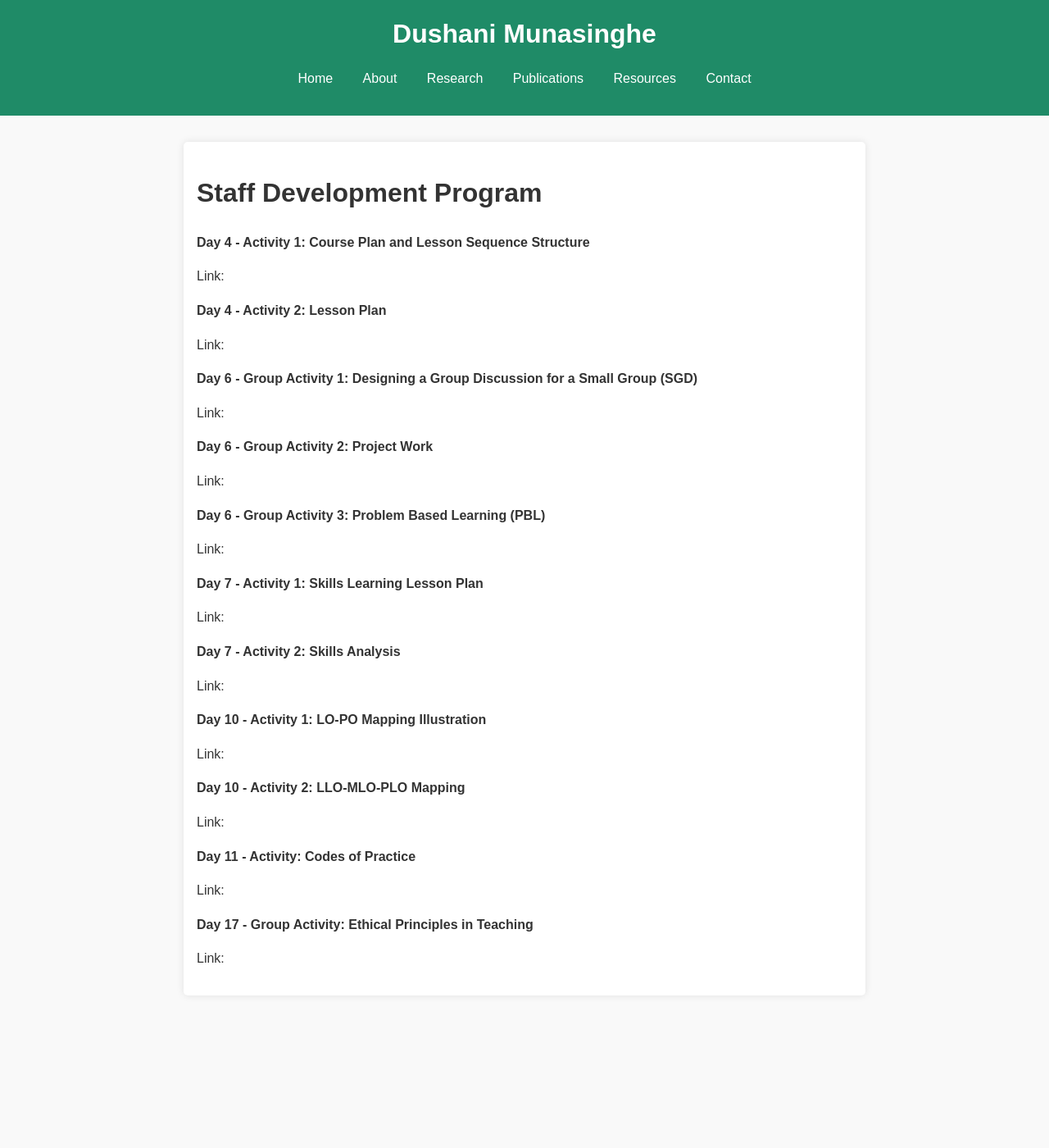
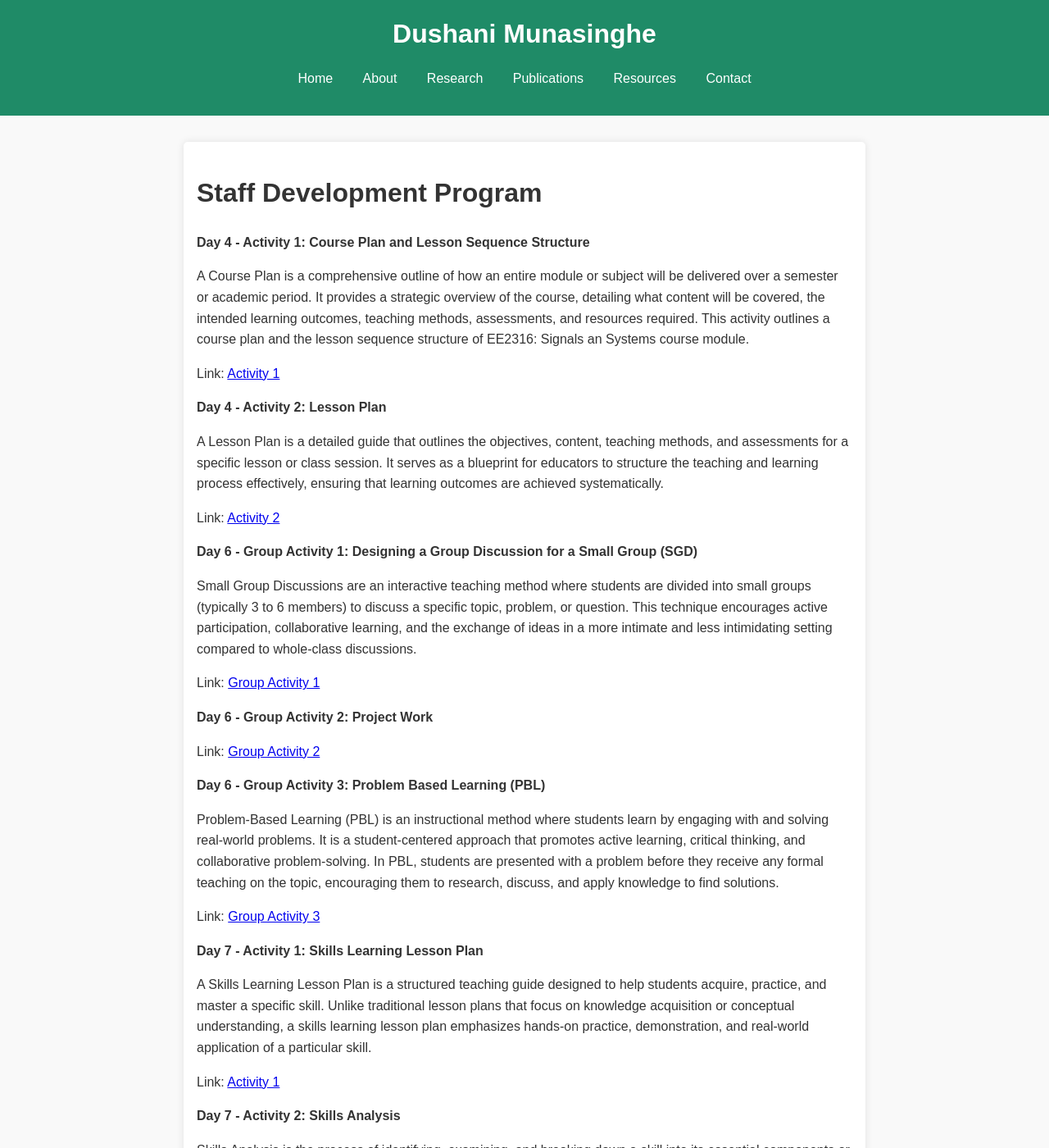
Before and after one commit to dushanimunasinghe/dushanimunasinghe.github.io, a Jekyll site: the page built from resources.md, in a window 1280 px wide and 1400 px high. Shown: the whole window at 82% size. Built offline with Jekyll 4.4.1, drawn with Linux system fonts in a browser that asks for light colours; some of the changed text lies outside the part shown.

Commit message:
Update resources.md

```diff
--- a/resources.md
+++ b/resources.md
@@ -7,44 +7,62 @@ title: Resources
 
 **Day 4 - Activity 1: Course Plan and Lesson Sequence Structure**
 
-Link:
+A Course Plan is a comprehensive outline of how an entire module or subject will be delivered over a semester or academic period. It provides a strategic overview of the course, detailing what content will be covered, the intended learning outcomes, teaching methods, assessments, and resources required. This activity outlines a course plan and the lesson sequence structure of EE2316: Signals an Systems course module.
+
+Link: <a href="https://cinecedu-my.sharepoint.com/:b:/g/personal/dushani_munasinghe_cinec_edu/EVCK-X8l17dDj8ApFbqvDe8BKpO3uHX8arBRosSYyGgDYQ?e=qBrYRu" target="_blank" rel="noopener noreferrer"> Activity 1</a>
 
 **Day 4 - Activity 2: Lesson Plan**
 
-Link:
+A Lesson Plan is a detailed guide that outlines the objectives, content, teaching methods, and assessments for a specific lesson or class session. It serves as a blueprint for educators to structure the teaching and learning process effectively, ensuring that learning outcomes are achieved systematically.
+
+Link: <a href="https://cinecedu-my.sharepoint.com/:b:/g/personal/dushani_munasinghe_cinec_edu/EYqDNT7xgkxMl7OQRXSvogIBltYIhrUcH3iyW1cepKZfWw?e=e0it1z" target="_blank" rel="noopener noreferrer"> Activity 2</a>
 
 **Day 6 - Group Activity 1: Designing a Group Discussion for a Small Group (SGD)**
 
-Link:
+Small Group Discussions are an interactive teaching method where students are divided into small groups (typically 3 to 6 members) to discuss a specific topic, problem, or question. This technique encourages active participation, collaborative learning, and the exchange of ideas in a more intimate and less intimidating setting compared to whole-class discussions.
+
+Link: <a href="https://cinecedu-my.sharepoint.com/:b:/g/personal/dushani_munasinghe_cinec_edu/EWsfPjmNNAJHnJNwG-pcwIoBxXaDtNnXOy4h2-aO-DkPgQ?e=Wa7gPa" target="_blank" rel="noopener noreferrer"> Group Activity 1</a>
 
 **Day 6 - Group Activity 2: Project Work**
 
-Link:
+Link: <a href="https://cinecedu-my.sharepoint.com/:b:/g/personal/dushani_munasinghe_cinec_edu/Efo6e9Ji_4RPriV1FrlhiNUBkm3jTpuqSNddB5RAoC5ifA?e=BmqHGR" target="_blank" rel="noopener noreferrer"> Group Activity 2</a>
 
 **Day 6 - Group Activity 3: Problem Based Learning (PBL)**
 
-Link:
+Problem-Based Learning (PBL) is an instructional method where students learn by engaging with and solving real-world problems. It is a student-centered approach that promotes active learning, critical thinking, and collaborative problem-solving. In PBL, students are presented with a problem before they receive any formal teaching on the topic, encouraging them to research, discuss, and apply knowledge to find solutions.
+
+Link: <a href="https://cinecedu-my.sharepoint.com/:b:/g/personal/dushani_munasinghe_cinec_edu/EaYYhUIcFEhChuYNCDIYJw8BY7Q3s_d3qj3rAKDhpL3zVg?e=8t7ZOy" target="_blank" rel="noopener noreferrer"> Group Activity 3</a>
 
 **Day 7 - Activity 1: Skills Learning Lesson Plan**
 
-Link:
+A Skills Learning Lesson Plan is a structured teaching guide designed to help students acquire, practice, and master a specific skill. Unlike traditional lesson plans that focus on knowledge acquisition or conceptual understanding, a skills learning lesson plan emphasizes hands-on practice, demonstration, and real-world application of a particular skill.
+
+Link: <a href="https://cinecedu-my.sharepoint.com/:b:/g/personal/dushani_munasinghe_cinec_edu/Ealp_eY-NR1LimnfhU3E3HgBQNGXVgYeAQ33eifu8oCFTA?e=GZbkdc" target="_blank" rel="noopener noreferrer"> Activity 1</a>
 
 **Day 7 - Activity 2: Skills Analysis**
 
-Link:
+Skills Analysis is the process of identifying, examining, and breaking down a skill into its essential components or steps. It helps in understanding the requirements of the skill, determining the level of proficiency needed, and designing effective training or learning strategies.
+
+Link: <a href="https://cinecedu-my.sharepoint.com/:b:/g/personal/dushani_munasinghe_cinec_edu/EedZMaCWCXtEuktCKVd3X0wBsGVCsgEwSdAPQZZR4UzxJQ?e=JWuBIF" target="_blank" rel="noopener noreferrer"> Activity 2</a>
 
 **Day 10 - Activity 1: LO-PO Mapping Illustration**
 
-Link:
+Learning Outcome-Program Outcome Mapping is the process of aligning Learning Outcomes (LOs) with Program Outcomes (POs) to ensure that individual lessons and courses contribute to the overall educational objectives of a program. It shows how specific learning outcomes in a course help students achieve broader competencies required by the academic program.
+
+Link: <a href="https://cinecedu-my.sharepoint.com/:b:/g/personal/dushani_munasinghe_cinec_edu/EbYvyvUm4rtOo_7ZUQCcN-UBejteP4_-KLy2x1K5a4teSA?e=Ruj570" target="_blank" rel="noopener noreferrer"> Activity 1</a>
 
 **Day 10 - Activity 2: LLO-MLO-PLO Mapping**
 
-Link:
+Link: <a href="https://cinecedu-my.sharepoint.com/:w:/g/personal/dushani_munasinghe_cinec_edu/EU1nnZX-t6ZAgjIJ7Y8dUc0Bm4CCq5ckSrPJuLBjmmKrjw?e=DCkt16" target="_blank" rel="noopener noreferrer"> Activity 2</a>
 
 **Day 11  - Activity: Codes of Practice**
 
-Link:
+Codes of Practice in Education are formal guidelines and ethical standards that outline the responsibilities, behaviors, and professional conduct expected of educators, institutions, and students. They ensure fairness, safety, equality, and quality in teaching and learning environments.
+
+Link: <a href="https://cinecedu-my.sharepoint.com/:b:/g/personal/dushani_munasinghe_cinec_edu/Ee9XH1ZjBrZIrpBpLMtzkkQBzjywj-jqzFcHbcyRkBMWqA?e=0ALLIC" target="_blank" rel="noopener noreferrer"> Activity</a>
 
 **Day 17  - Group Activity: Ethical Principles in Teaching**
 
-Link:
+Ethical Principles in Teaching are guidelines that help educators maintain professionalism, integrity, and fairness in their teaching practices. They include respect for students, integrity and honesty, confidentiality, fairness and equality, professionalism, commitment to excellence, academic freedom, responsibility to society, etc.
+
+Link: <a href="https://cinecedu-my.sharepoint.com/:p:/g/personal/dushani_munasinghe_cinec_edu/EZDwOm8dYwhPnz6xRbq8fQAB12Zdao0xLYMcnlEupDaUyg?e=sbD3PF" target="_blank" rel="noopener noreferrer"> Group Activity</a>
```
